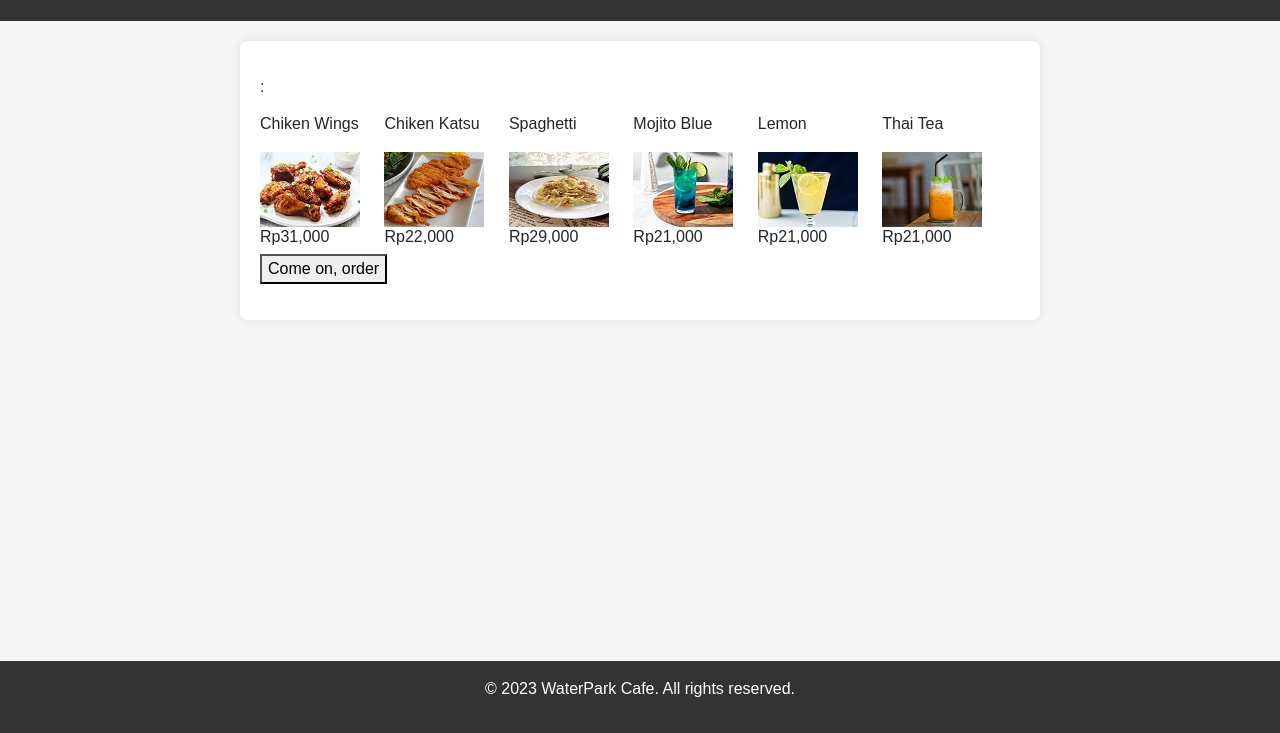
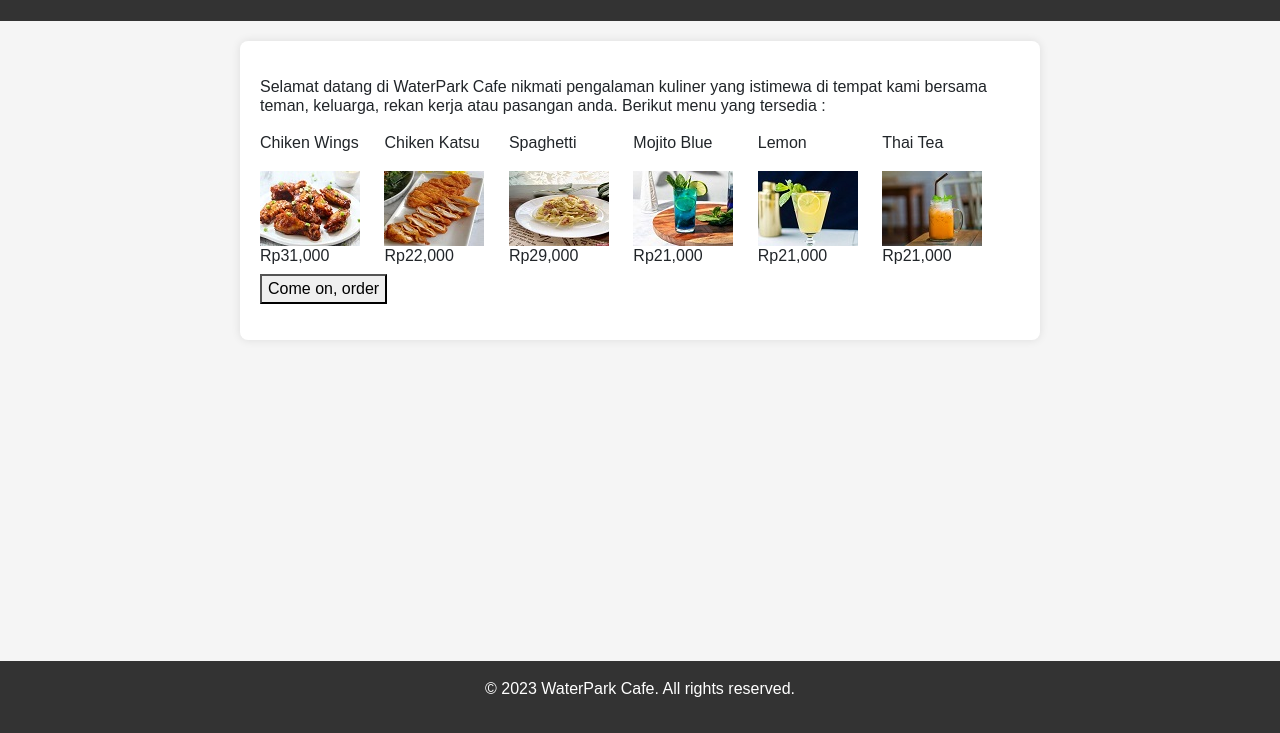
Before and after one commit to Ramdan69/Cafe-Waterpark, a plain HTML site: page index.html in a window 1280 px wide. Shown: the part 67-800 px from the top of the page. Drawn offline with Linux system fonts and the light colour scheme.

Commit message:
Update index.html

```diff
--- a/index.html
+++ b/index.html
@@ -59,7 +59,7 @@
 
   <section>
     <p>
-    <h6>: </h6>
+    <h6>Selamat datang di WaterPark Cafe nikmati pengalaman kuliner yang istimewa di tempat kami bersama teman, keluarga, rekan kerja atau pasangan anda. Berikut menu yang tersedia :</h6>
     </p>
 
     <div style="display: inline-block; margin-right:20px;">
```
